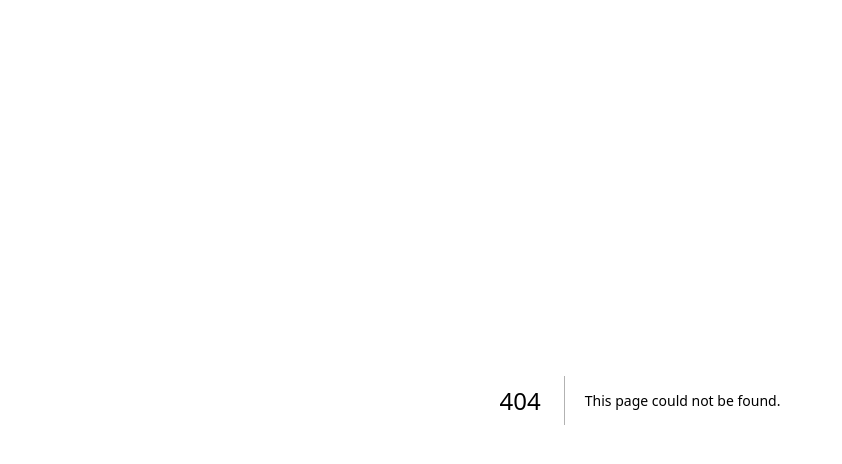
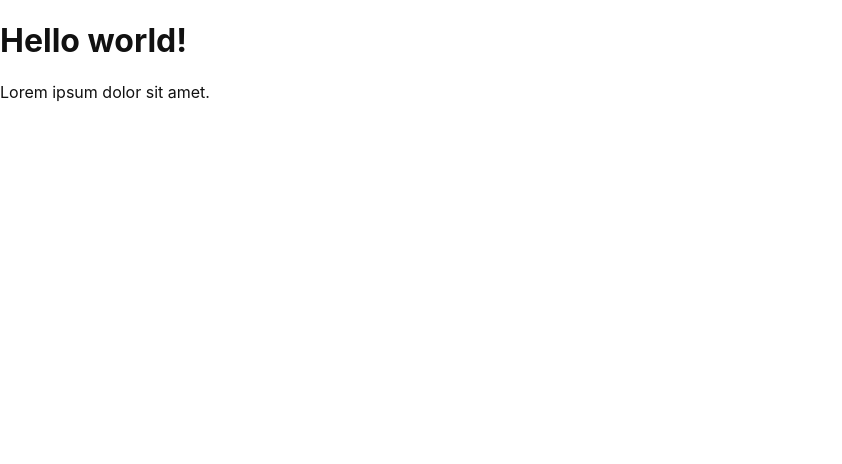
Before and after one commit to OlehDutchenko/oleh-dutchenko.dev, a Next.js app: page /1 in a window 1280 px wide. Before the commit this address had no page. Shown: the top 464 px of the page, without its empty margins (0-842 px from the left). Built offline with nearby package versions, Linux system fonts and the light colour scheme.

Commit message:
Setups the base structure

```diff
--- /dev/null
+++ b/src/app/[locale]/_layout-components/MainContent/index.ts
@@ -0,0 +1,2 @@
+export * from './types';
+export * from './view';
--- /dev/null
+++ b/src/app/[locale]/_layout-components/MainContent/types.ts
@@ -0,0 +1,3 @@
+import type { PropsWithChildren } from 'react';
+
+export interface MainContentProps extends PropsWithChildren {}
--- /dev/null
+++ b/src/app/[locale]/_layout-components/MainContent/view.tsx
@@ -0,0 +1,6 @@
+import React from 'react';
+import { MainContentProps } from './types';
+
+export const MainContent: React.FC<MainContentProps> = (props) => {
+	return <main>{props.children}</main>;
+};
--- /dev/null
+++ b/src/app/[locale]/_layout-components/MainNav/index.ts
@@ -0,0 +1,2 @@
+export * from './types';
+export * from './view';
--- /dev/null
+++ b/src/app/[locale]/_layout-components/MainNav/types.ts
@@ -0,0 +1 @@
+export interface MainNavProps {}
--- /dev/null
+++ b/src/app/[locale]/_layout-components/MainNav/view.tsx
@@ -0,0 +1,6 @@
+import React from 'react';
+import { MainNavProps } from './types';
+
+export const MainNav: React.FC<MainNavProps> = (props) => {
+	return <nav />;
+}
--- /dev/null
+++ b/src/app/[locale]/layout.tsx
@@ -0,0 +1,14 @@
+import React from 'react';
+import { MainContent } from './_layout-components/MainContent';
+import { MainNav } from './_layout-components/MainNav';
+
+const Layout: React.FC<React.PropsWithChildren> = (props) => {
+	return (
+		<>
+			<MainNav />
+			<MainContent>{props.children}</MainContent>
+		</>
+	);
+};
+
+export { Layout as default };
--- /dev/null
+++ b/src/app/[locale]/page.tsx
@@ -0,0 +1,12 @@
+import React from 'react';
+
+const Home: React.FC = () => {
+	return (
+		<div>
+			<h1>Hello world!</h1>
+			<p>Lorem ipsum dolor sit amet.</p>
+		</div>
+	);
+};
+
+export { Home as default };
--- a/src/app/layout.tsx
+++ b/src/app/layout.tsx
@@ -1,7 +1,7 @@
-import { PropsWithChildren, ReactElement } from 'react';
+import React from 'react';
 import './globals.css';
 
-function RootLayout(props: PropsWithChildren): ReactElement {
+const RootLayout: React.FC<React.PropsWithChildren> = (props) => {
 	return (
 		<html lang="uk">
 			<body>{props.children}</body>
```
Also changed, not shown: src/app/page.tsx (deleted, +0 -12 lines).
